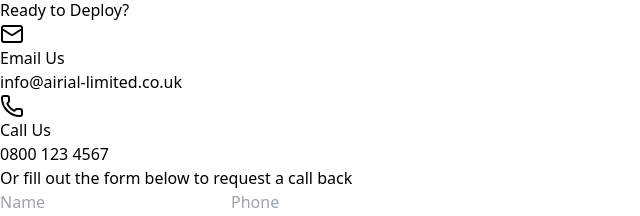
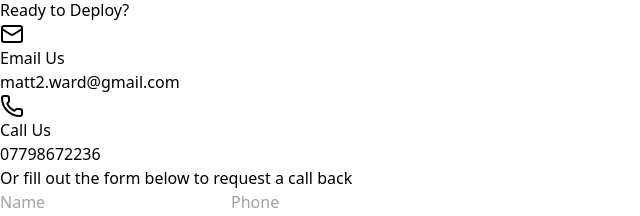
Before and after one commit to matt2ward-afk/airial-website, a React (Vite) app: page / in a window 1280 px wide. Shown: the part 2744-2960 px from the top of the page, without its empty margins (0-640 px from the left). Built offline with nearby package versions, Linux system fonts and the light colour scheme.

Commit message:
Updated content

```diff
--- a/src/App.jsx
+++ b/src/App.jsx
@@ -409,7 +409,7 @@ const App = () => {
                 </div>
                 <div>
                   <p className="text-sm text-slate-400">Email Us</p>
-                  <p className="text-white font-medium">info@airial-limited.co.uk</p>
+                  <p className="text-white font-medium">matt2.ward@gmail.com</p>
                 </div>
               </div>
 
@@ -419,7 +419,7 @@ const App = () => {
                 </div>
                 <div>
                   <p className="text-sm text-slate-400">Call Us</p>
-                  <p className="text-white font-medium">0800 123 4567</p>
+                  <p className="text-white font-medium">07798672236</p>
                 </div>
               </div>
 
```
